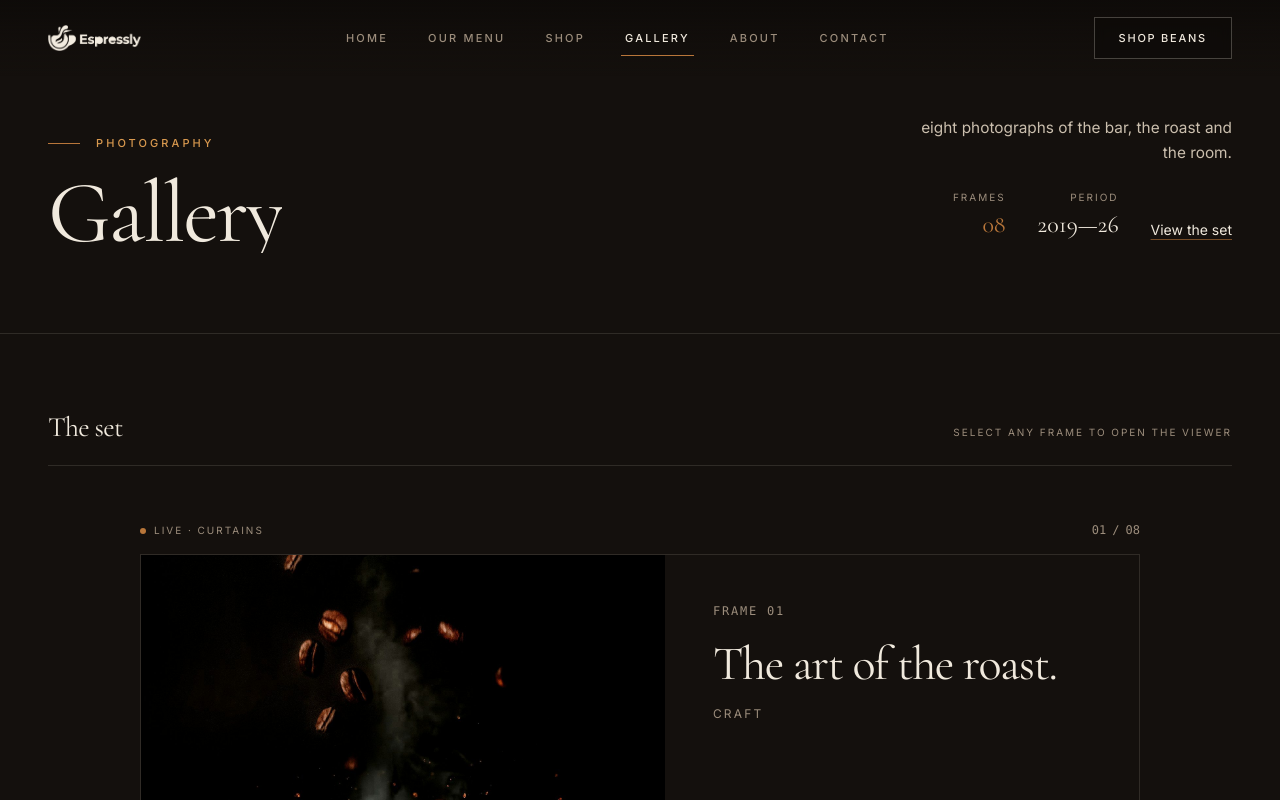
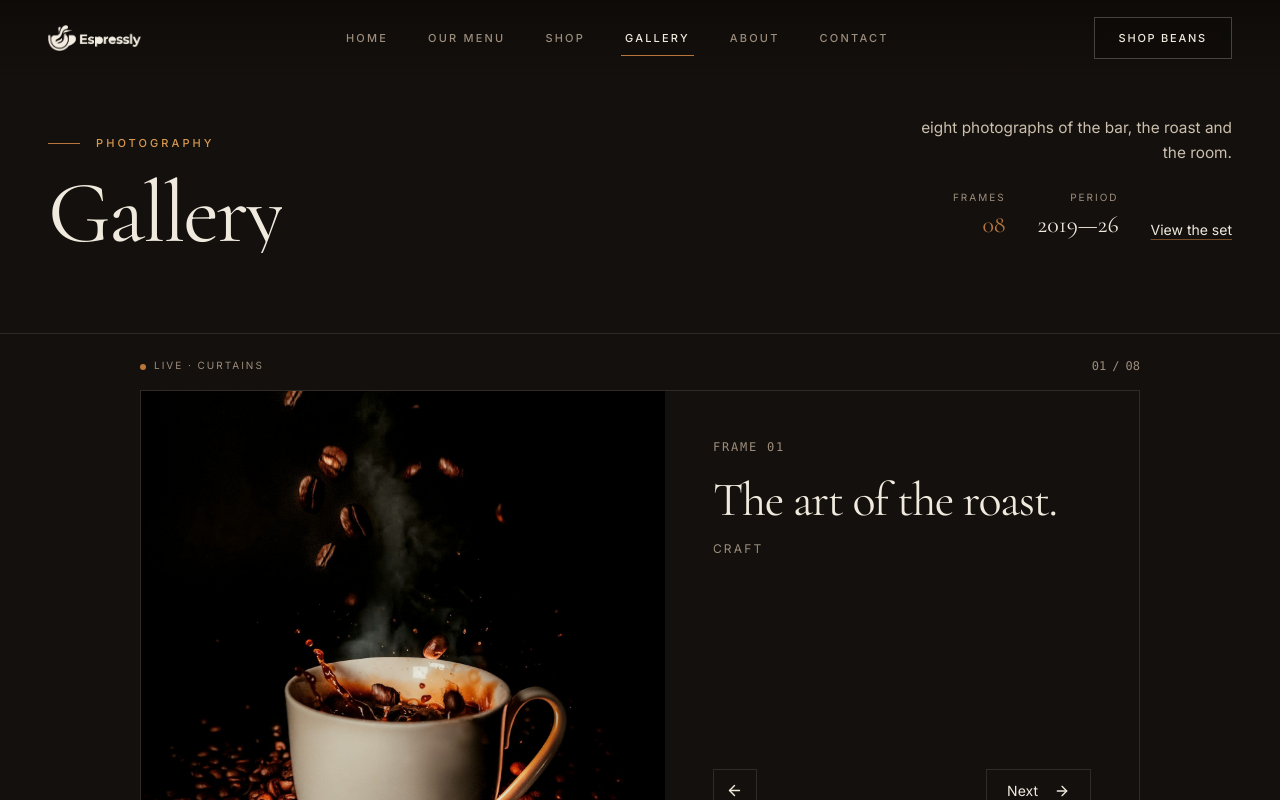
Before and after one commit to ahmed-1430/Espressly-FrontEnd, a Next.js app: page /gallery in a window 1280 px wide. Shown: the top 800 px of the page. Built offline with nearby package versions, Linux system fonts and the light colour scheme; no server answers.

Commit message:
refactor(gallery): remove redundant section and tighten layout

```diff
--- a/src/app/gallery/page.tsx
+++ b/src/app/gallery/page.tsx
@@ -1,4 +1,5 @@
 import type { Metadata } from "next";
+
 import { GalleryHero } from "@/components/hero/gallery-hero";
 import { GalleryGrid } from "@/components/gallery/gallery-grid";
 import { siteConfig } from "@/config/site";
@@ -6,45 +7,30 @@ import { siteConfig } from "@/config/site";
 export const metadata: Metadata = {
   title: "Gallery",
   description:
-    "Photographs of the Espressly bar, the roast and the room. Shot on film and on a Tuesday morning in Queen Street.",
-  alternates: { canonical: "/gallery" },
+    "A visual journal of Espressly — coffee, craft, and atmosphere.",
+  alternates: {
+    canonical: "/gallery",
+  },
   openGraph: {
     title: `Gallery — ${siteConfig.name}`,
-    description: "The bar, the roast and the room, in nine photographs.",
+    description:
+      "Discover the coffee, craft, and atmosphere of Espressly.",
     url: "/gallery",
   },
 };
 
 export default function GalleryPage() {
   return (
-    <>
+    <main className="min-h-screen overflow-clip">
       <GalleryHero />
 
-      {/*
-        The pinned contact-sheet band that used to sit here has been removed. It
-        rendered twelve of the same frames as a scrolling strip, directly between
-        two sections that showed the same frames again — the single largest
-        contributor to the page reading as endless, and the reason a visitor saw
-        the same photograph three times before reaching the lightbox.
-      */}
       <section
         id="frames"
-        aria-label="Photographs"
-        className="mx-auto w-full max-w-[110rem] px-5 py-12 sm:px-8 sm:py-16 lg:px-12 lg:py-20"
+        aria-label="Espressly photography gallery"
+        className="mx-auto w-full max-w-[110rem] px-5 pb-12 pt-4 sm:px-8 sm:pb-16 sm:pt-6 lg:px-12 lg:pb-20"
       >
-        <div className="flex flex-wrap items-baseline justify-between gap-4 border-b border-border pb-6">
-          <h2 className="font-display text-[clamp(1.25rem,2.4vw,1.75rem)] tracking-display">
-            The set
-          </h2>
-          <p className="micro text-muted-foreground">
-            Select any frame to open the viewer
-          </p>
-        </div>
-
-        <div className="mt-10 sm:mt-14">
-          <GalleryGrid />
-        </div>
+        <GalleryGrid />
       </section>
-    </>
+    </main>
   );
 }
```
